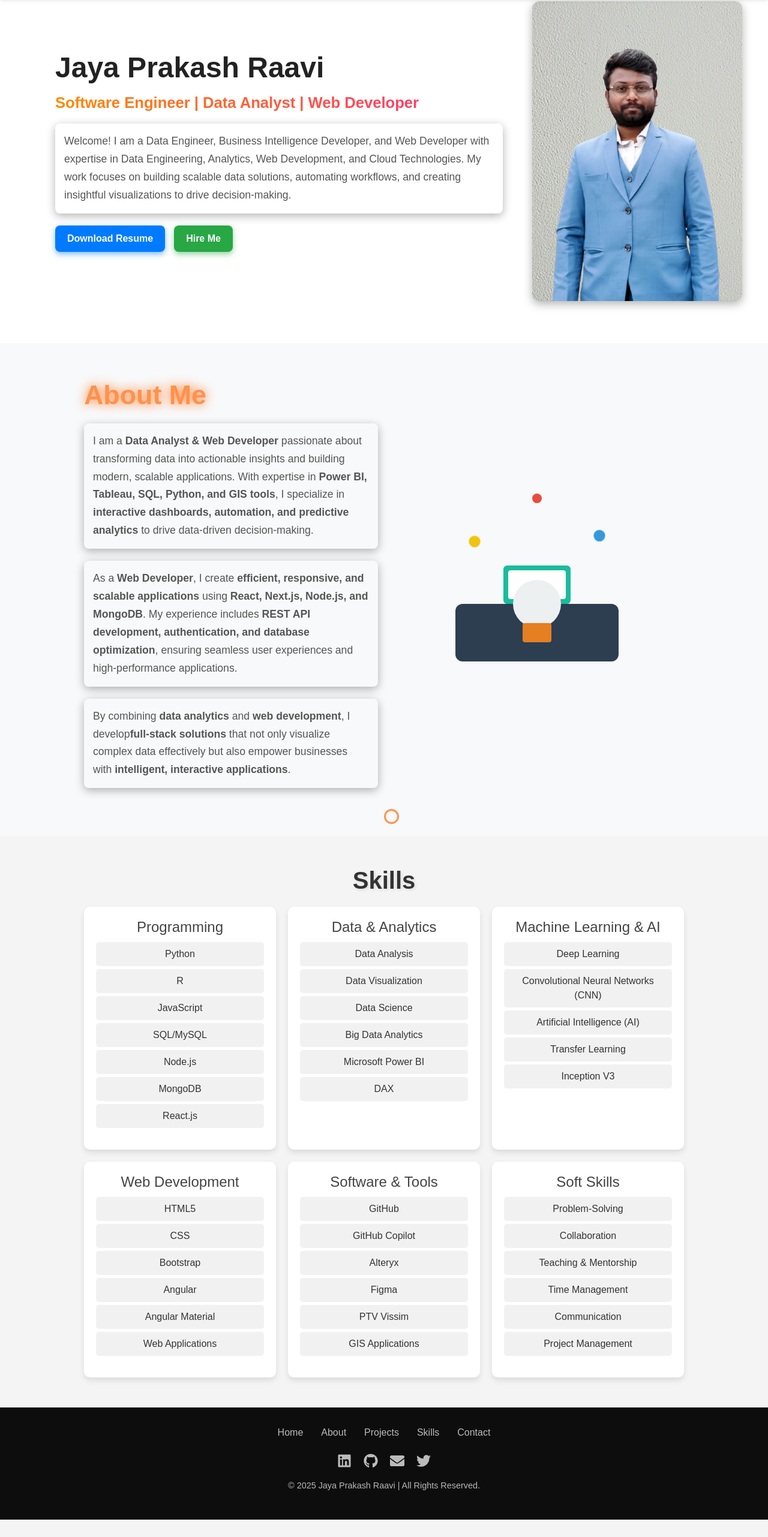
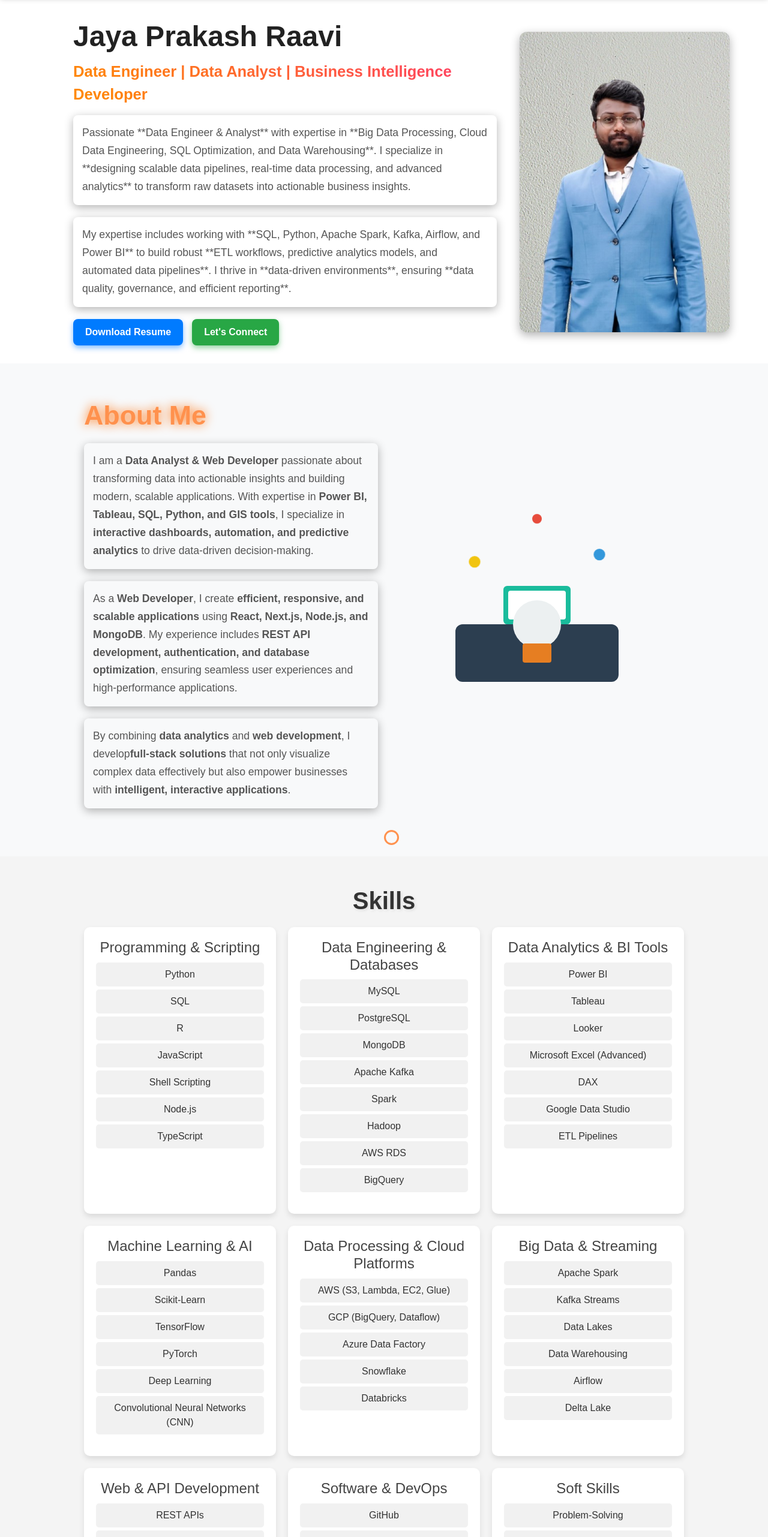
Before and after one commit to JayaPrakash-Raavi/portfolio, a React (Vite) app: page / in a window 1280 px wide. Shown: the part 68-2631 px from the top of the page at 60% size. Before the commit the page ends 2602 px from the top, so only its background shows below. Built offline with nearby package versions, Linux system fonts and the light colour scheme.

Commit message:
updated footer

```diff
--- a/src/components/Contact.css
+++ b/src/components/Contact.css
@@ -3,7 +3,7 @@
     display: flex;
     justify-content: center;
     align-items: center;
-    height: 100vh;
+    height: 88vh;
     background-color: #f9f9f9;
   }
 
@@ -147,6 +147,10 @@
   }
 
   @media (max-width: 768px) {
+    .contact-section {
+      height: auto;
+      padding-top: 15px;
+    }
     .contact-container {
       flex-direction: column;
       max-width: 600px;
@@ -158,10 +162,6 @@
       padding: 20px;
     }
 
-    .contact-form {
-      margin-top: 20px;
-    }
-
     .contact-title {
       font-size: 2.2rem;
     }
--- a/src/components/Footer.css
+++ b/src/components/Footer.css
@@ -1,53 +1,77 @@
-/* Footer Section */
+/* Footer Styles */
 .footer {
-    background: #0d0d0d;
-    color: #fff;
-    padding: 30px 20px;
+  background: #1a1a1a;
+  color: #ffffff;
   text-align: center;
-    font-size: 1rem;
+  padding: 20px 10px;
+  font-size: 14px;
 }
 
-  /* Footer Container */
+/* Container */
 .footer-container {
-    max-width: 1000px;
-    margin: auto;
+  display: flex;
+  flex-direction: column;
+  align-items: center;
+  justify-content: center;
 }
 
-  /* Footer Links */
+/* Navigation Links */
 .footer-links {
+  display: flex;
+  justify-content: center;
+  gap: 20px;
+  flex-wrap: wrap;
   margin-bottom: 15px;
 }
 
 .footer-links a {
-    color: #bbb;
-    margin: 0 15px;
+  color: #ffffff;
   text-decoration: none;
-    font-weight: 500;
+  font-size: 16px;
   transition: color 0.3s ease-in-out;
 }
 
 .footer-links a:hover {
-    color: #ff9800;
+  color: #f39c12; /* Highlight color */
 }
 
-  /* Social Media Icons */
+/* Social Icons */
 .footer-social {
+  display: flex;
+  justify-content: center;
+  gap: 15px;
   margin-bottom: 15px;
 }
 
-  .footer-social a {
-    margin: 0 10px;
-    color: #bbb;
-    font-size: 1.5rem;
-    transition: color 0.3s ease-in-out;
+.social-icon {
+  font-size: 24px;
+  color: #ffffff;
+  transition: transform 0.3s ease-in-out, color 0.3s;
 }
 
-  .footer-social a:hover {
-    color: #ff9800;
+.social-icon:hover {
+  transform: scale(1.2);
+  color: #f39c12; /* Highlight effect */
 }
 
-  /* Footer Bottom */
+/* Copyright Section */
 .footer-bottom {
-    font-size: 0.9rem;
-    opacity: 0.7;
+  font-size: 14px;
+  opacity: 0.8;
 }
+
+/* Responsive Adjustments for Small Screens */
+@media (max-width: 600px) {
+  .footer-links {
+    gap: 12px;
+    font-size: 14px;
+  }
+
+  .social-icon {
+    font-size: 20px; /* Reduce icon size for small screens */
+  }
+
+  .footer-bottom {
+    font-size: 12px;
+  }
+}
--- a/src/components/Home.css
+++ b/src/components/Home.css
@@ -3,7 +3,7 @@
   display: flex;
   justify-content: center;
   align-items: center;
-  height: 80vh;
+  height: auto;
   /* width: 100vw; */
   background: white;
 }
@@ -14,9 +14,11 @@
   align-items: center;
   justify-content: space-between;
   width: 100vw;
-  max-width: 1200px;
+  /* max-width: 1200px; */
   margin: 0 0;
   /* height: auto; */
+  margin-top: 100px;
+margin-bottom: 30px;
 }
 
 /* Buttons */
@@ -162,6 +164,7 @@
     text-align: center;
     margin-top: 50px;
     width: 100%;
+    margin-bottom: 0px;
   }
 
   .image-content {
--- a/src/components/Home.jsx
+++ b/src/components/Home.jsx
@@ -12,23 +12,29 @@ function Home() {
           <div className="text-content">
             <h1 className="title">Jaya Prakash Raavi</h1>
             <p className="gradient-text">
-            <span>Software Engineer</span> | <span>Data Analyst</span> |{" "}
-            <span>Web Developer</span>
-          </p>
-          <p className="summary">
-            Welcome! I am a Data Engineer, Business Intelligence Developer, and
-            Web Developer with expertise in Data Engineering, Analytics, Web
-            Development, and Cloud Technologies. My work focuses on building
-            scalable data solutions, automating workflows, and creating
-            insightful visualizations to drive decision-making.
+              <span>Data Engineer</span> | <span>Data Analyst</span> |{" "}
+              <span>Business Intelligence Developer</span>
             </p>
 
+            <p className="summary">
+              Passionate **Data Engineer & Analyst** with expertise in **Big Data Processing,
+              Cloud Data Engineering, SQL Optimization, and Data Warehousing**.
+              I specialize in **designing scalable data pipelines, real-time data processing, and advanced analytics**
+              to transform raw datasets into actionable business insights.
+            </p>
+
+            <p className="summary">
+              My expertise includes working with **SQL, Python, Apache Spark, Kafka, Airflow, and Power BI**
+              to build robust **ETL workflows, predictive analytics models, and automated data pipelines**.
+              I thrive in **data-driven environments**, ensuring **data quality, governance, and efficient reporting**.
+            </p>
 
             <div className="buttons">
               <a href="/Resume.pdf" download className="button primary">Download Resume</a>
-            <a href="#contact" className="button secondary">Hire Me</a>
+              <a href="#contact" className="button secondary">Let's Connect</a>
             </div>
           </div>
+
           <div className="image-content">
             <img
               src="/profile.jpg"
@@ -37,12 +43,10 @@ function Home() {
             />
           </div>
         </div>
-
       </section>
 
-
+      {/* Include About, Experience, and Skills Sections */}
       <About />
-{/* <Experience /> */}
       <Skills />
     </div>
   );
--- a/src/components/Skills.jsx
+++ b/src/components/Skills.jsx
@@ -2,12 +2,42 @@ import React from "react";
 import "./Skills.css";
 
 const skills = [
-  { category: "Programming", list: ["Python", "R", "JavaScript", "SQL/MySQL", "Node.js", "MongoDB", "React.js"] },
-  { category: "Data & Analytics", list: ["Data Analysis", "Data Visualization", "Data Science", "Big Data Analytics", "Microsoft Power BI", "DAX"] },
-  { category: "Machine Learning & AI", list: ["Deep Learning", "Convolutional Neural Networks (CNN)", "Artificial Intelligence (AI)", "Transfer Learning", "Inception V3"] },
-  { category: "Web Development", list: ["HTML5", "CSS", "Bootstrap", "Angular", "Angular Material", "Web Applications"] },
-  { category: "Software & Tools", list: ["GitHub", "GitHub Copilot", "Alteryx", "Figma", "PTV Vissim", "GIS Applications"] },
-  { category: "Soft Skills", list: ["Problem-Solving", "Collaboration", "Teaching & Mentorship", "Time Management", "Communication", "Project Management"] }
+  {
+    category: "Programming & Scripting",
+    list: ["Python", "SQL", "R", "JavaScript", "Shell Scripting", "Node.js", "TypeScript"]
+  },
+  {
+    category: "Data Engineering & Databases",
+    list: ["MySQL", "PostgreSQL", "MongoDB", "Apache Kafka", "Spark", "Hadoop", "AWS RDS", "BigQuery"]
+  },
+  {
+    category: "Data Analytics & BI Tools",
+    list: ["Power BI", "Tableau", "Looker", "Microsoft Excel (Advanced)", "DAX", "Google Data Studio", "ETL Pipelines"]
+  },
+  {
+    category: "Machine Learning & AI",
+    list: ["Pandas", "Scikit-Learn", "TensorFlow", "PyTorch", "Deep Learning", "Convolutional Neural Networks (CNN)"]
+  },
+  {
+    category: "Data Processing & Cloud Platforms",
+    list: ["AWS (S3, Lambda, EC2, Glue)", "GCP (BigQuery, Dataflow)", "Azure Data Factory", "Snowflake", "Databricks"]
+  },
+  {
+    category: "Big Data & Streaming",
+    list: ["Apache Spark", "Kafka Streams", "Data Lakes", "Data Warehousing", "Airflow", "Delta Lake"]
+  },
+  {
+    category: "Web & API Development",
+    list: ["REST APIs", "GraphQL", "Flask", "Django", "FastAPI", "Express.js", "Serverless Architecture"]
+  },
+  {
+    category: "Software & DevOps",
+    list: ["GitHub", "GitLab CI/CD", "Docker", "Kubernetes", "Terraform", "Jenkins", "Linux System Administration"]
+  },
+  {
+    category: "Soft Skills",
+    list: ["Problem-Solving", "Collaboration", "Agile & Scrum", "Project Management", "Teaching & Mentorship"]
+  }
 ];
 
 const Skills = () => {
```
Also changed, not shown: 1 other file (tests, documents, lock files or other folders). Lines whose indentation alone changed are shown as unchanged.
